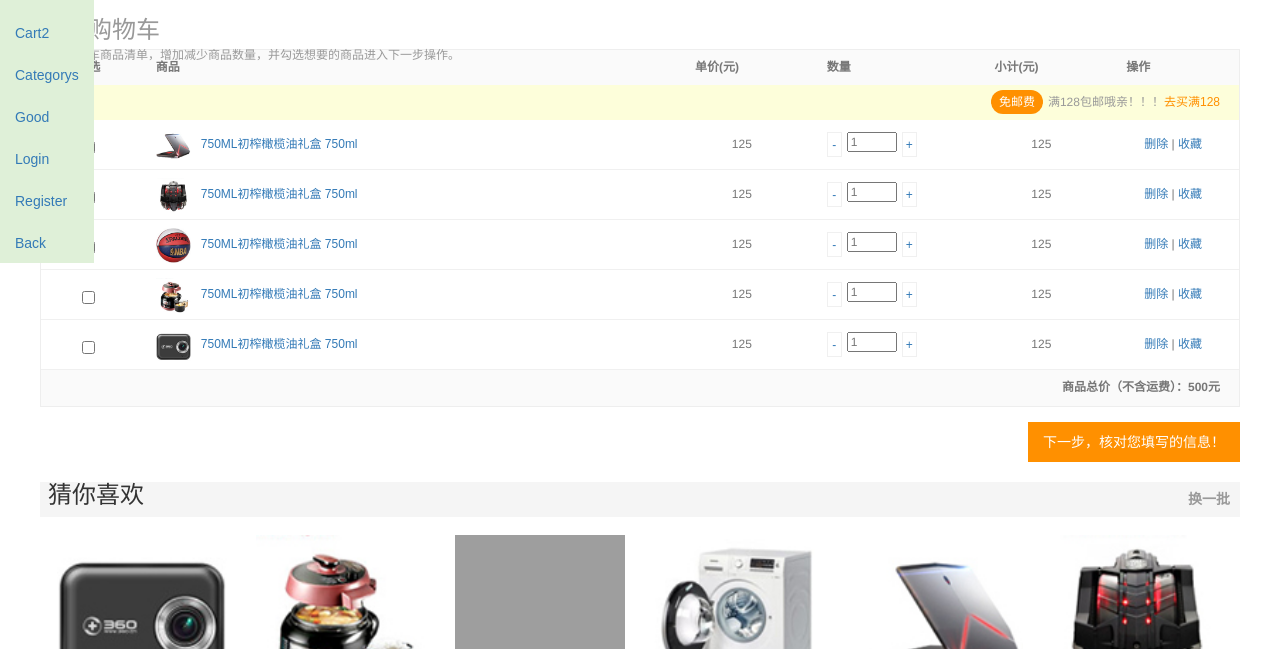
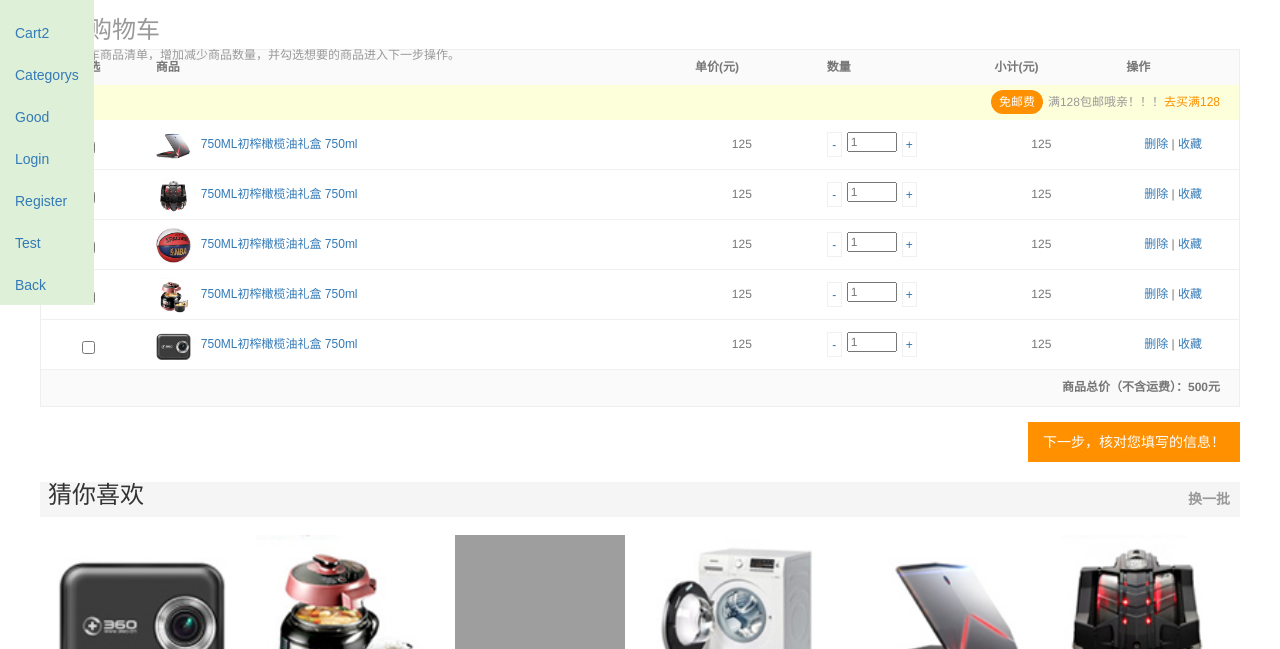
Before and after one commit to cwy007/manmanmai-store, a plain HTML site: page cart.html in a window 1280 px wide. Shown: the part 151-800 px from the top of the page. Drawn offline with nearby package versions, Linux system fonts and the light colour scheme; grey boxes are pictures that could not be loaded.

Commit message:
add test page link to cart page

```diff
--- a/cart.html
+++ b/cart.html
@@ -27,6 +27,7 @@
 	  <li role="presentation"><a href="https://cwy007.github.io/manmanmai-store/good">Good</a></li>
 		<li role="presentation"><a href="https://cwy007.github.io/manmanmai-store/login">Login</a></li>
 		<li role="presentation"><a href="https://cwy007.github.io/manmanmai-store/register">Register</a></li>
+		<li role="presentation"><a href="https://cwy007.github.io/manmanmai-store/test">Test</a></li>
 		<li role="presentation"><a href="https://cwy007.github.io">Back</a></li>
 	</ul>
 	<!-- sidebar -->
```
